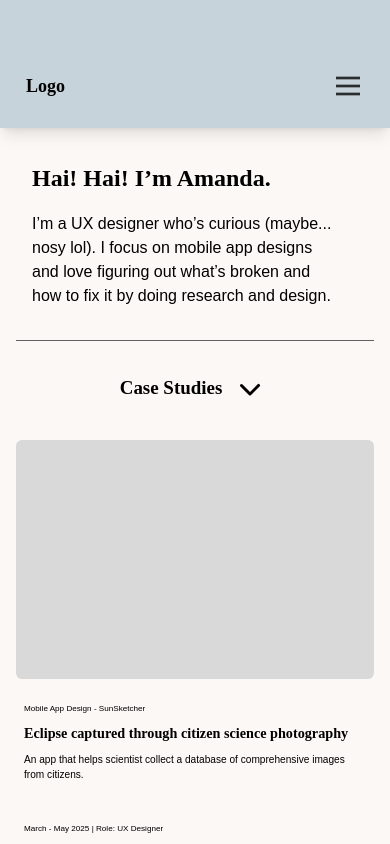
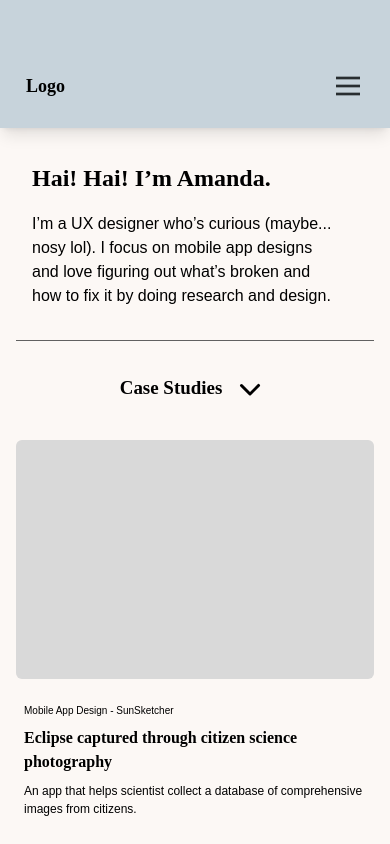
Before and after one commit to shearertzach/amandaporfolio, a Next.js app: page / in a window 390 px wide. Shown: the top 844 px of the page. Built offline with nearby package versions, Linux system fonts and the light colour scheme.

Commit message:
fixed font sizes

```diff
--- a/src/components/Projects/index.tsx
+++ b/src/components/Projects/index.tsx
@@ -9,10 +9,10 @@ const Projects = ({setModal}: {setModal: React.Dispatch<React.SetStateAction<Pro
                 <div key={project.id} onClick={() => setModal(project)}>
                     <div className="w-full aspect-[1.5/1] bg-[#d9d9d9] mb-4 rounded-md" />
                     <div className="p-2 cursor-pointer">
-                        <p className="mb-2 text-[8.12px] md:text-[16px] font-quicksand !font-[500]">{project.projectType} - {project.projectName}</p>
-                        <h4 className="text-[14.21px] md:text-[28px] font-[800] mb-2 ">{project.title}</h4>
-                        <p className="mb-10 text-[10.15px] md:text-[20px] !font-[300] font-quicksand">{project.description}</p>
-                        <p className="font-quicksand text-[8.12px] md:text-[16px] !font-[500]">{project.dateInformation.startDate} - {project.dateInformation.endDate} | Role: {project.role}</p>
+                        <p className="mb-2 text-[10px] md:text-[16px] font-quicksand !font-[500]">{project.projectType} - {project.projectName}</p>
+                        <h4 className="text-[16px] md:text-[28px] font-[800] mb-2 ">{project.title}</h4>
+                        <p className="mb-10 text-[12px] md:text-[20px] !font-[300] font-quicksand">{project.description}</p>
+                        <p className="font-quicksand text-[10px] md:text-[16px] !font-[500]">{project.dateInformation.startDate} - {project.dateInformation.endDate} | Role: {project.role}</p>
                     </div>
                 </div>
             ))}
```
